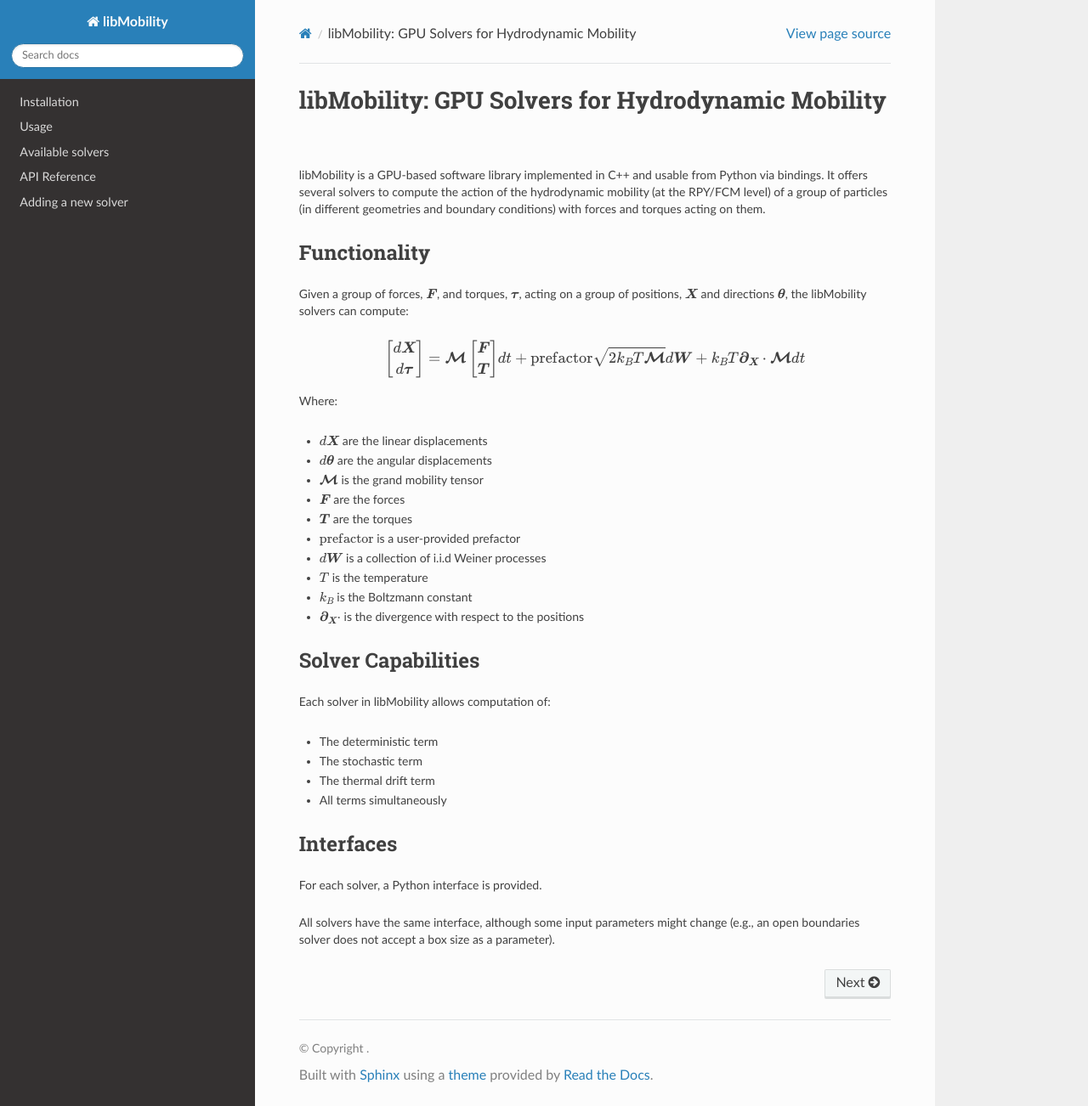
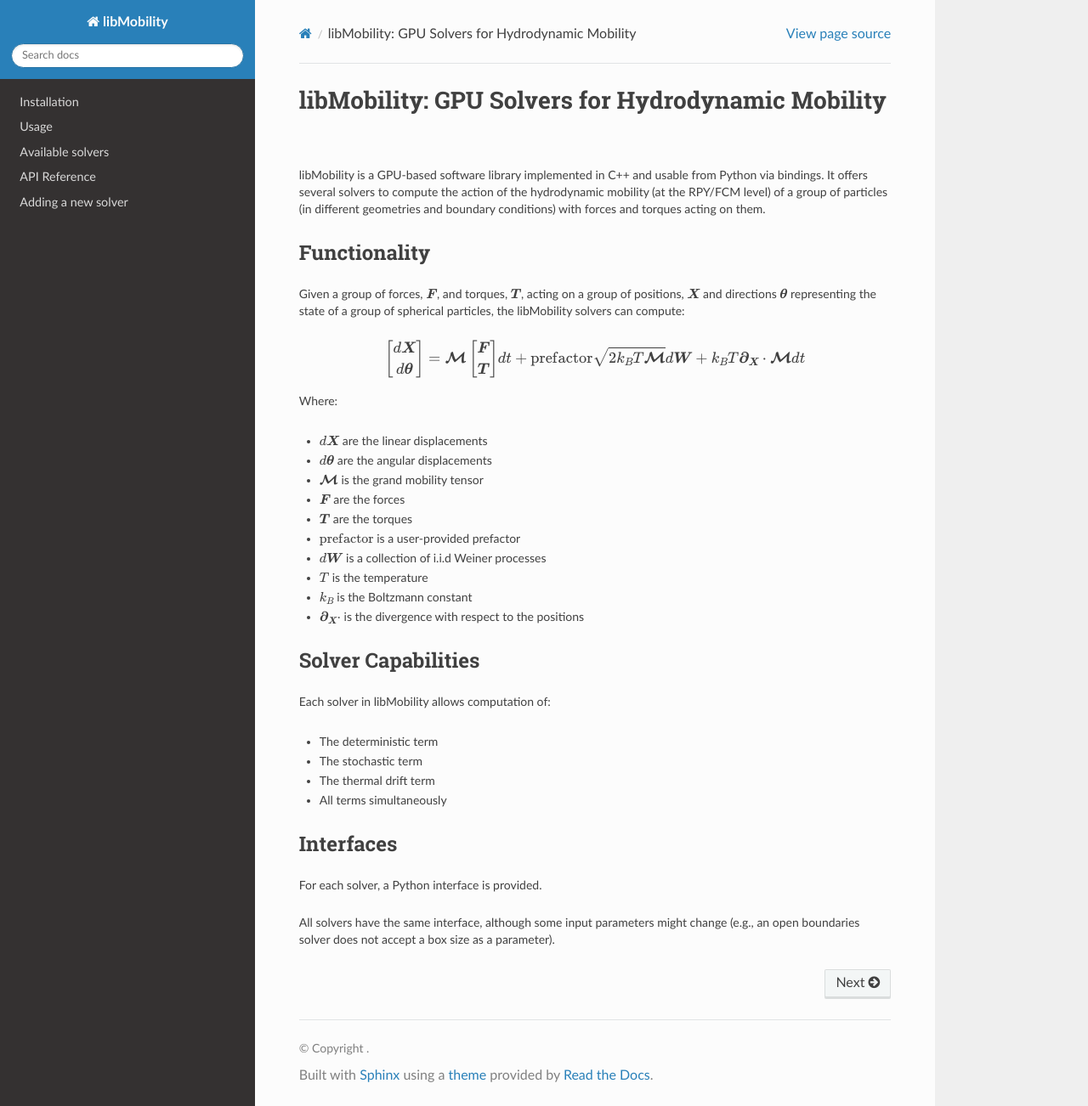
Before and after one commit to stochasticHydroTools/libMobility, a Sphinx documentation site: the page built from docs/source/index.rst, in a window 1280 px wide and 1302 px high. Shown: the whole window at 85% size. Built offline with Sphinx 7.4.7 and the Read the Docs theme 3.1.0, drawn with Linux system fonts in a browser that asks for light colours.

Commit message:
Update docs

```diff
--- a/docs/source/index.rst
+++ b/docs/source/index.rst
@@ -6,11 +6,11 @@ libMobility is a GPU-based software library implemented in C++ and usable from P
 Functionality
 -------------
 
-Given a group of forces, :math:`\boldsymbol{F}`, and torques, :math:`\boldsymbol{\tau}`, acting on a group of positions, :math:`\boldsymbol{X}` and directions :math:`\boldsymbol{\theta}`, the libMobility solvers can compute:
+Given a group of forces, :math:`\boldsymbol{F}`, and torques, :math:`\boldsymbol{T}`, acting on a group of positions, :math:`\boldsymbol{X}` and directions :math:`\boldsymbol{\theta}` representing the state of a group of spherical particles, the libMobility solvers can compute:
 
 .. math::
 
-   \begin{bmatrix}d\boldsymbol{X}\\ d\boldsymbol{\tau}\end{bmatrix} = \boldsymbol{\mathcal{M}}\begin{bmatrix}\boldsymbol{F}\\ \boldsymbol{T}\end{bmatrix}dt + \text{prefactor}\sqrt{2 k_B T \boldsymbol{\mathcal{M}}}d\boldsymbol{W} +  k_BT\boldsymbol{\partial}_\boldsymbol{X}\cdot \boldsymbol{\mathcal{M}}dt
+   \begin{bmatrix}d\boldsymbol{X}\\ d\boldsymbol{\theta}\end{bmatrix} = \boldsymbol{\mathcal{M}}\begin{bmatrix}\boldsymbol{F}\\ \boldsymbol{T}\end{bmatrix}dt + \text{prefactor}\sqrt{2 k_B T \boldsymbol{\mathcal{M}}}d\boldsymbol{W} +  k_BT\boldsymbol{\partial}_\boldsymbol{X}\cdot \boldsymbol{\mathcal{M}}dt
 
 Where:
 
```
